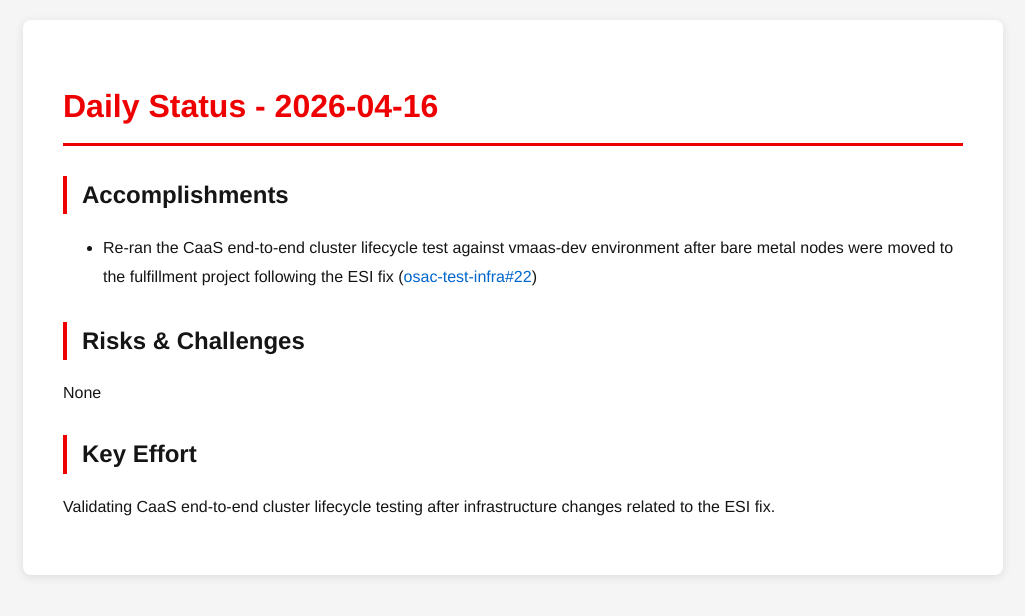
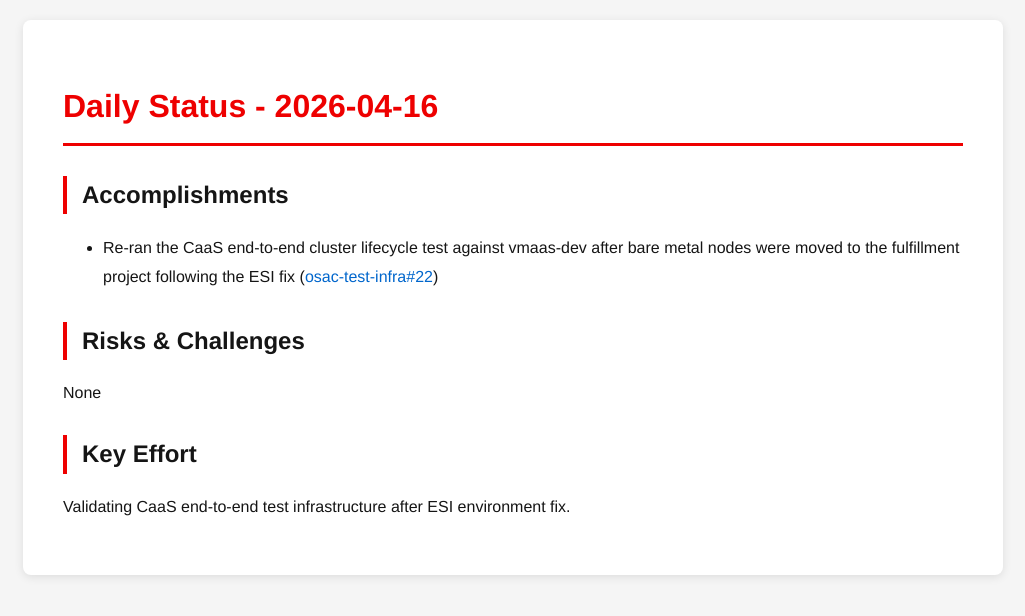
Before and after one commit to tzvatot/daily-status, a Jekyll site: the page built from 2026-04-16.md, in a window 1280 px wide. Shown: the top 616 px of the page, without its empty margins (127-1152 px from the left). Built offline with Jekyll 4.4.1, drawn with Linux system fonts in a browser that asks for light colours.

Commit message:
Daily status update - 2026-04-16

```diff
--- a/2026-04-16.md
+++ b/2026-04-16.md
@@ -7,10 +7,10 @@
 # Daily Status - 2026-04-16
 
 ## Accomplishments
-- Re-ran the CaaS end-to-end cluster lifecycle test against vmaas-dev environment after bare metal nodes were moved to the fulfillment project following the ESI fix ([osac-test-infra#22](https://github.com/osac-project/osac-test-infra/pull/22))
+- Re-ran the CaaS end-to-end cluster lifecycle test against vmaas-dev after bare metal nodes were moved to the fulfillment project following the ESI fix ([osac-test-infra#22](https://github.com/osac-project/osac-test-infra/pull/22))
 
 ## Risks & Challenges
 None
 
 ## Key Effort
-Validating CaaS end-to-end cluster lifecycle testing after infrastructure changes related to the ESI fix.
+Validating CaaS end-to-end test infrastructure after ESI environment fix.
```
